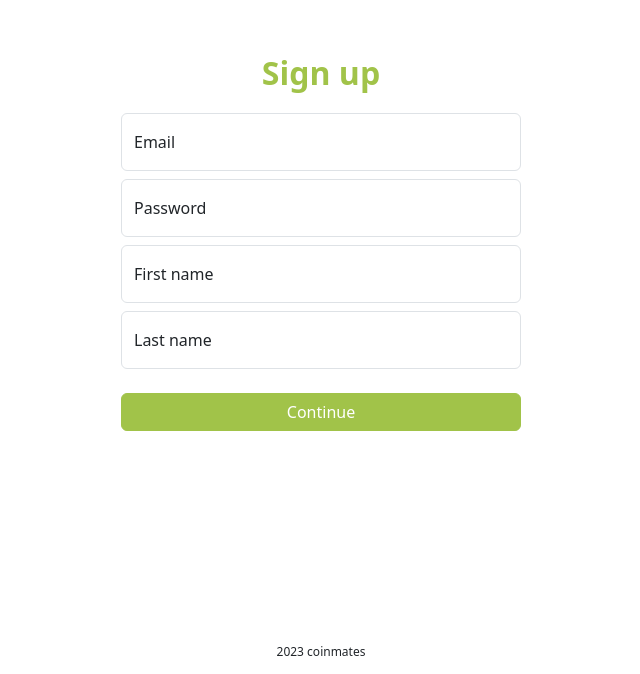
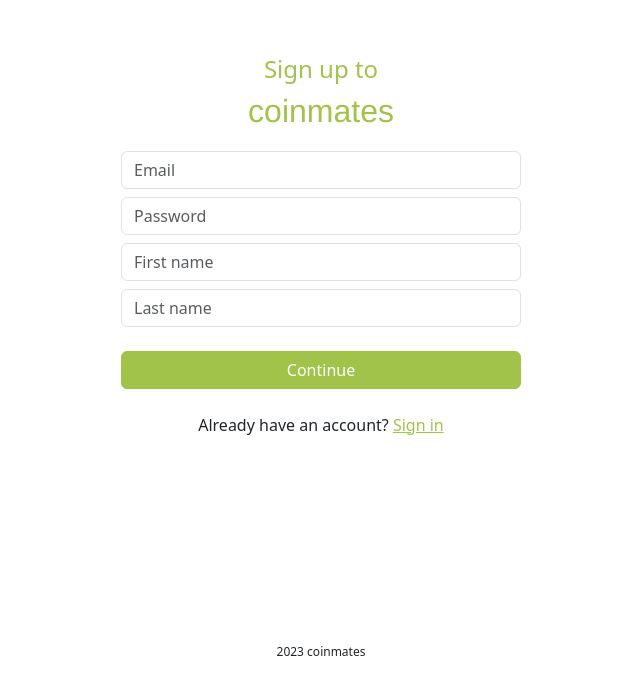
Before and after one commit to stjomd/coinmates, a React (Vite) app in the folder frontend/: page /register in a window 1280 px wide. Shown: the part 126-800 px from the top of the page, without its empty margins (319-959 px from the left). Built offline with nearby package versions, Linux system fonts and the light colour scheme; a web font is replaced by a local one.

Commit message:
Restyle registration page

```diff
--- a/frontend/src/components/register/Register.scss
+++ b/frontend/src/components/register/Register.scss
@@ -7,10 +7,15 @@
 	width: min(100vw - 20pt, 400px);
 }
 
-#register-title {
+.register-title {
+	font-size: 18pt;
+	color: colors.$primary;
+}
+
+.logo.register-title {
 	font-size: 24pt;
-	font-weight: bold;
-	color: colors.$primary;
+	margin-bottom: 16px;
+	text-decoration: none;
 }
 
 .reg-link-dark {
--- a/frontend/src/components/register/Register.tsx
+++ b/frontend/src/components/register/Register.tsx
@@ -9,7 +9,7 @@ import PasswordHelper from '../password-helper/PasswordHelper'
 import {UserService} from '../../services/UserService'
 import {useState} from 'react'
 import {FetchError} from '../../services/FetchError'
-import {NavLink} from 'react-router-dom'
+import {Link, NavLink} from 'react-router-dom'
 
 function Register() {
 	// Validation
@@ -62,15 +62,14 @@ function Register() {
 			classes += ' is-invalid'
 		}
 		return (
-			<div className='form-floating'>
+			<div className=''>
 				<input
 					{...register('email')}
 					type='text'
 					className={classes}
 					id='email'
-					placeholder='s'
+					placeholder='Email'
 				/>
-				<label htmlFor='email'>Email</label>
 				{typeof errors.email?.message === 'string' && (
 					<div className='invalid-feedback'>{errors.email?.message}</div>
 				)}
@@ -90,15 +89,14 @@ function Register() {
 			}
 		}
 		return (
-			<div className='form-floating'>
+			<div className=''>
 				<input
 					{...register('password')}
 					type='password'
 					className={classes}
 					id='password'
-					placeholder='s'
+					placeholder='Password'
 				/>
-				<label htmlFor='password'>Password</label>
 				{typeof errors.password?.message === 'string' && (
 					<div className='invalid-feedback' style={{marginBottom: 0}}>
 						{errors.password?.message}
@@ -124,15 +122,14 @@ function Register() {
 			classes += ' is-invalid'
 		}
 		return (
-			<div className='form-floating'>
+			<div className=''>
 				<input
 					{...register('firstName')}
 					type='text'
 					className={classes}
 					id='first-name'
-					placeholder='s'
+					placeholder='First name'
 				/>
-				<label htmlFor='first-name'>First name</label>
 				{typeof errors.firstName?.message === 'string' && (
 					<div className='invalid-feedback'>{errors.firstName?.message}</div>
 				)}
@@ -150,15 +147,14 @@ function Register() {
 			classes += ' is-invalid'
 		}
 		return (
-			<div className='form-floating'>
+			<div className=''>
 				<input
 					{...register('lastName')}
 					type='text'
 					className={classes}
 					id='last-name'
-					placeholder='s'
+					placeholder='Last name'
 				/>
-				<label htmlFor='last-name'>Last name</label>
 				{typeof errors.lastName?.message === 'string' && (
 					<div className='invalid-feedback'>{errors.lastName?.message}</div>
 				)}
@@ -169,7 +165,10 @@ function Register() {
 	// Component
 	return (
 		<div className='register-box'>
-			<p id='register-title'>Sign up</p>
+			<span className='register-title'>Sign up to</span>
+			<Link to='/' className='logo register-title'>
+				coinmates
+			</Link>
 			{errorMessage != null && (
 				<div className='alert alert-danger login-alert' role='alert'>
 					{errorMessage}
@@ -192,6 +191,9 @@ function Register() {
 					Continue
 				</button>
 			</form>
+			<p>
+				Already have an account? <Link to='/login'>Sign in</Link>
+			</p>
 		</div>
 	)
 }
```
